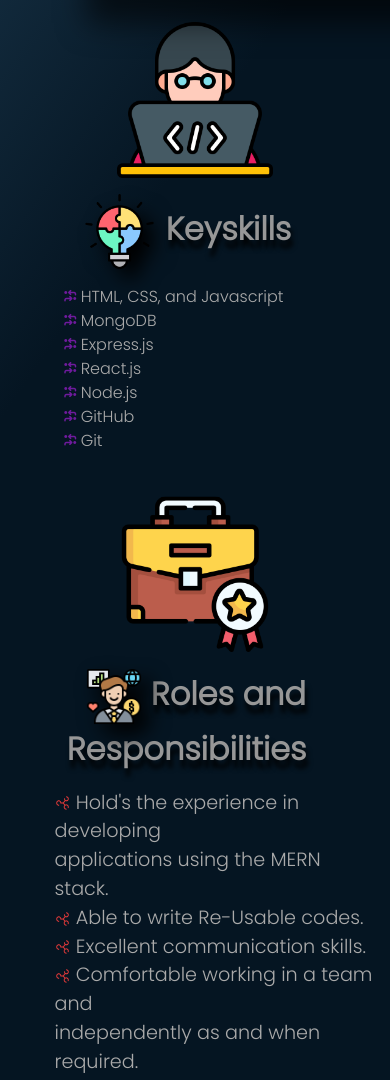
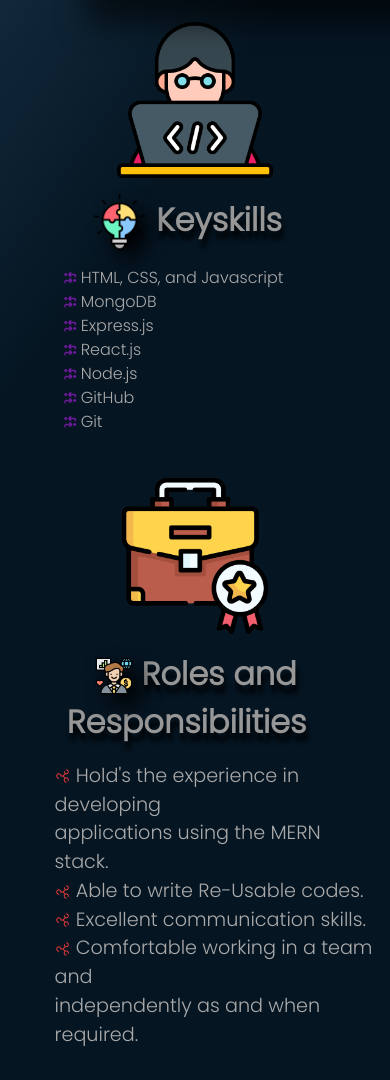
Before and after one commit to aghigit/firstportfolio, a plain HTML site: page index.html in a window 390 px wide. Shown: the part 678-1758 px from the top of the page. Drawn offline with nearby package versions, Linux system fonts and the light colour scheme.

Commit message:
Update style.css

```diff
--- a/style.css
+++ b/style.css
@@ -395,10 +395,10 @@
         margin-left: 30% !important;
     }
         .skillsiconMediaquery{
-        width: 20% !important;
+        width: 15% !important;
     }
         .reaponsibilityiconMediaquery{
-        width: 15% !important;
+        width: 10% !important;
     }
 }
 
```
